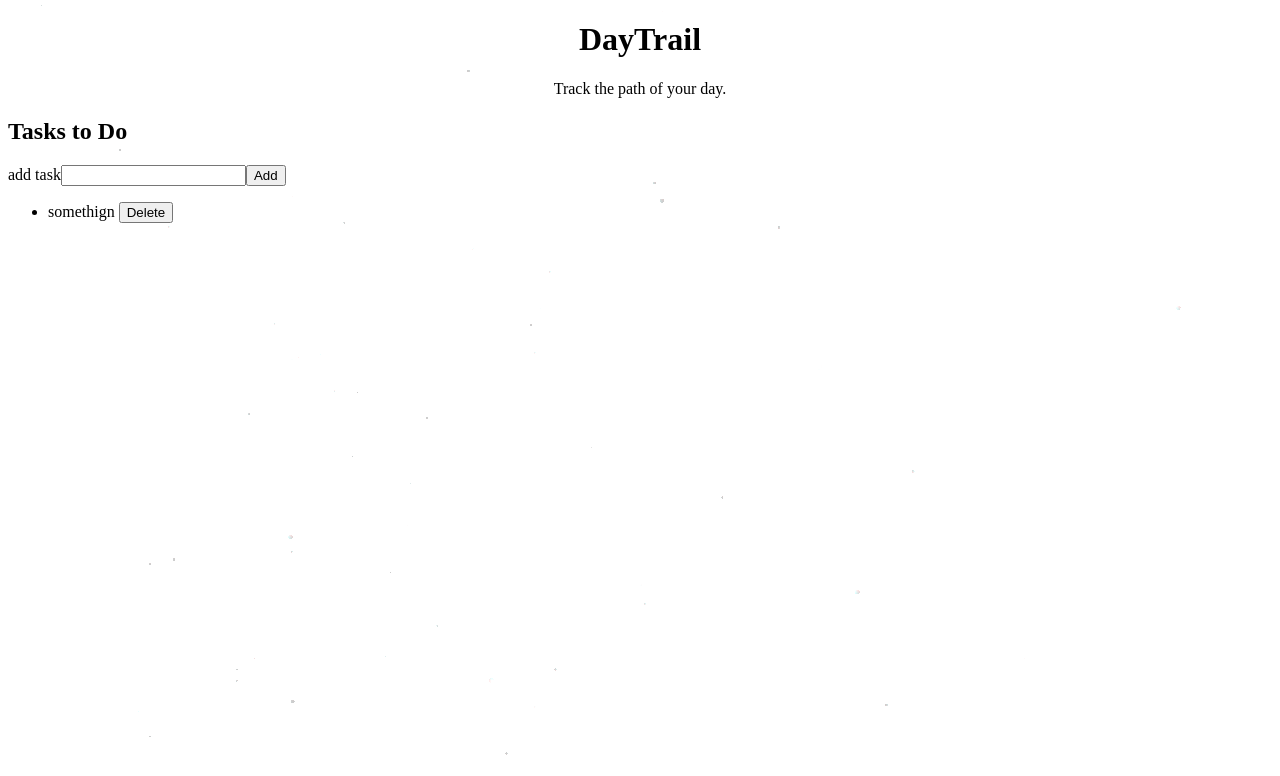
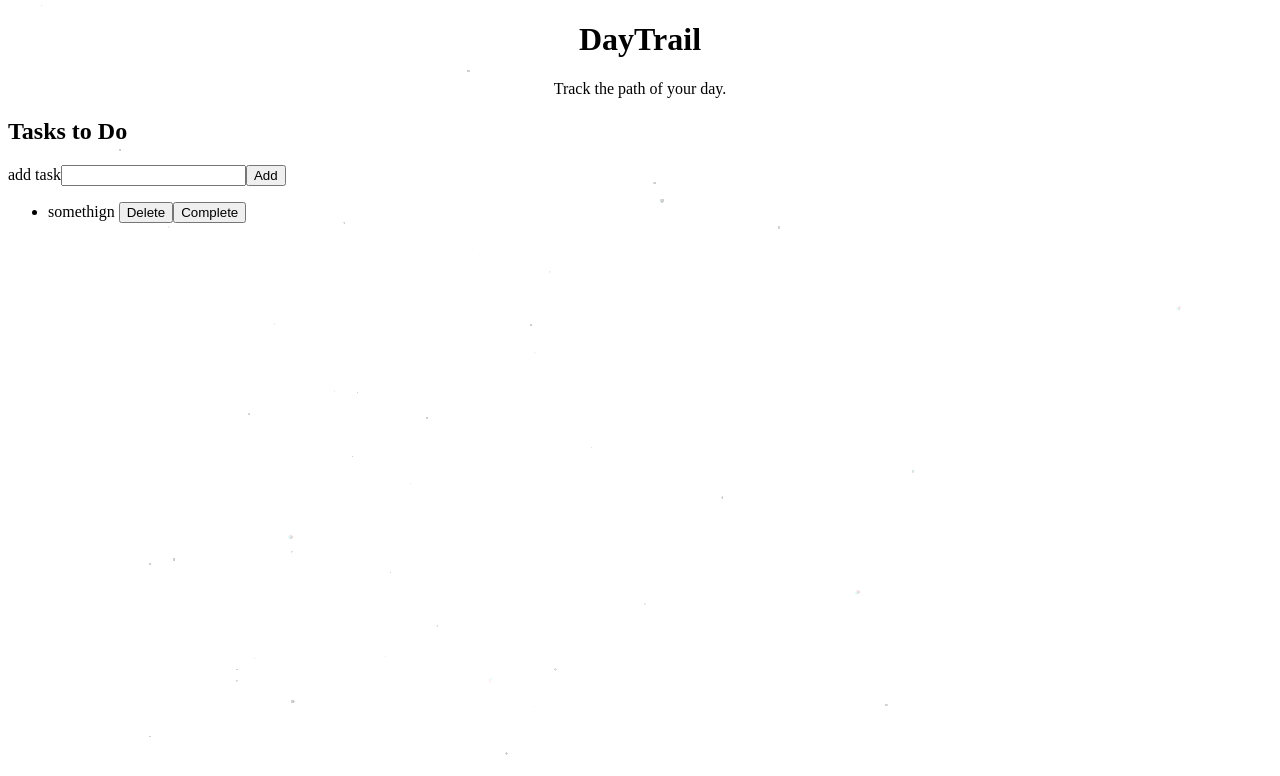
Before and after one commit to negii16/todo, a React (Vite) app: page / in a window 1280 px wide. Shown: the top 776 px of the page. Built offline with nearby package versions, Linux system fonts and the light colour scheme.

Commit message:
added completion button

```diff
--- a/src/tasks/Tasks.tsx
+++ b/src/tasks/Tasks.tsx
@@ -27,6 +27,15 @@ export default function Tasks() {
     setTasks(updatedTasks);
   };
 
+  const completedTask = (id: number) => {
+    const updatedTasks = tasks.map((task) =>
+      task.id === id
+        ? { ...task, completionStatus: !task.completionStatus }
+        : task,
+    );
+    setTasks(updatedTasks);
+  };
+
   return (
     <>
       <div className="cont">
@@ -40,10 +49,14 @@ export default function Tasks() {
         <button onClick={onAddTask}>Add</button>
         <ul>
           {tasks.map((task) => (
-            <li key={task.id}>
+            <li
+              key={task.id}
+              style={{ color: task.completionStatus ? "grey" : "black" }}
+            >
               {" "}
               {task.title}{" "}
               <button onClick={() => deleteTask(task.id)}>Delete</button>
+              <button onClick={() => completedTask(task.id)}>Complete</button>
             </li>
           ))}
         </ul>
```
